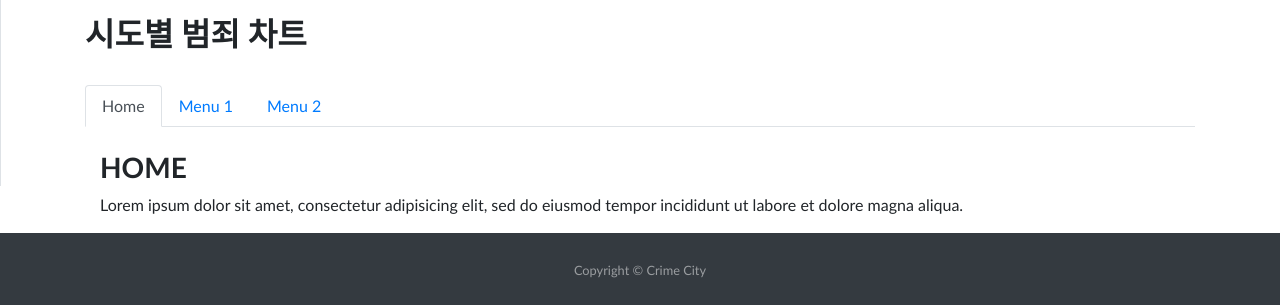
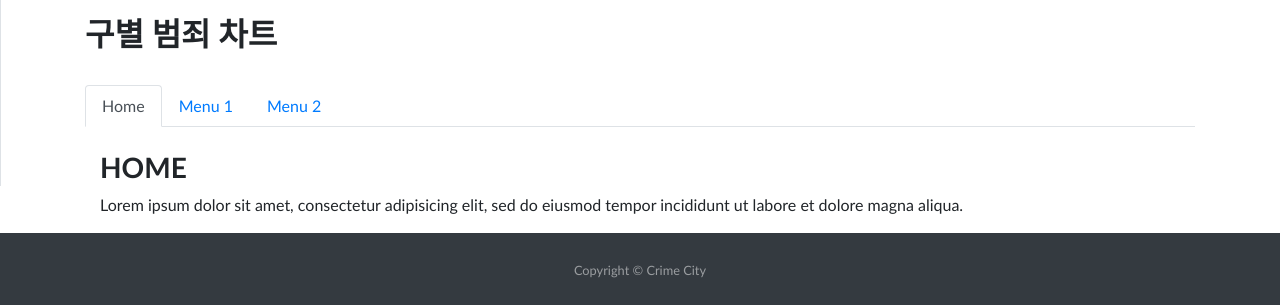
Before and after one commit to febwinter/crimecity_web, a Django app: page /chart/ in a window 1280 px wide. Shown: the part 614-919 px from the top of the page. Run offline with Django 3.2, Linux system fonts and the light colour scheme; a user stored in the database is signed in; some libraries are stand-ins or nearby versions.

Commit message:
map remaking dev

```diff
--- a/chartPage/templates/chartPage/chart.html
+++ b/chartPage/templates/chartPage/chart.html
@@ -99,7 +99,7 @@
 
             <!-- 시도별 탭 차트 -->
             <div class="container mt-3">
-                <h2>시도별 범죄 차트</h2>
+                <h2>구별 범죄 차트</h2>
                 <br>
                 <!-- Nav tabs -->
                 <ul class="nav nav-tabs">
```
Also changed, not shown: db.sqlite3.
